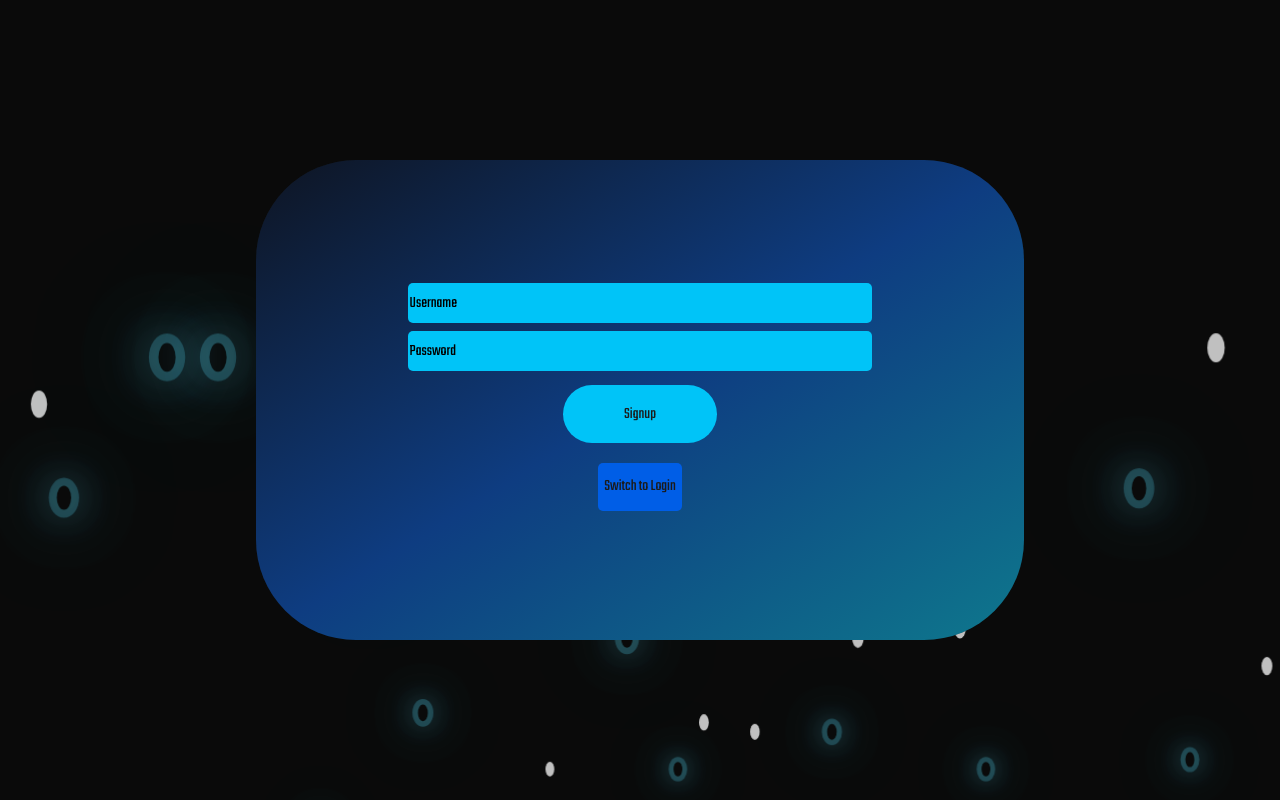
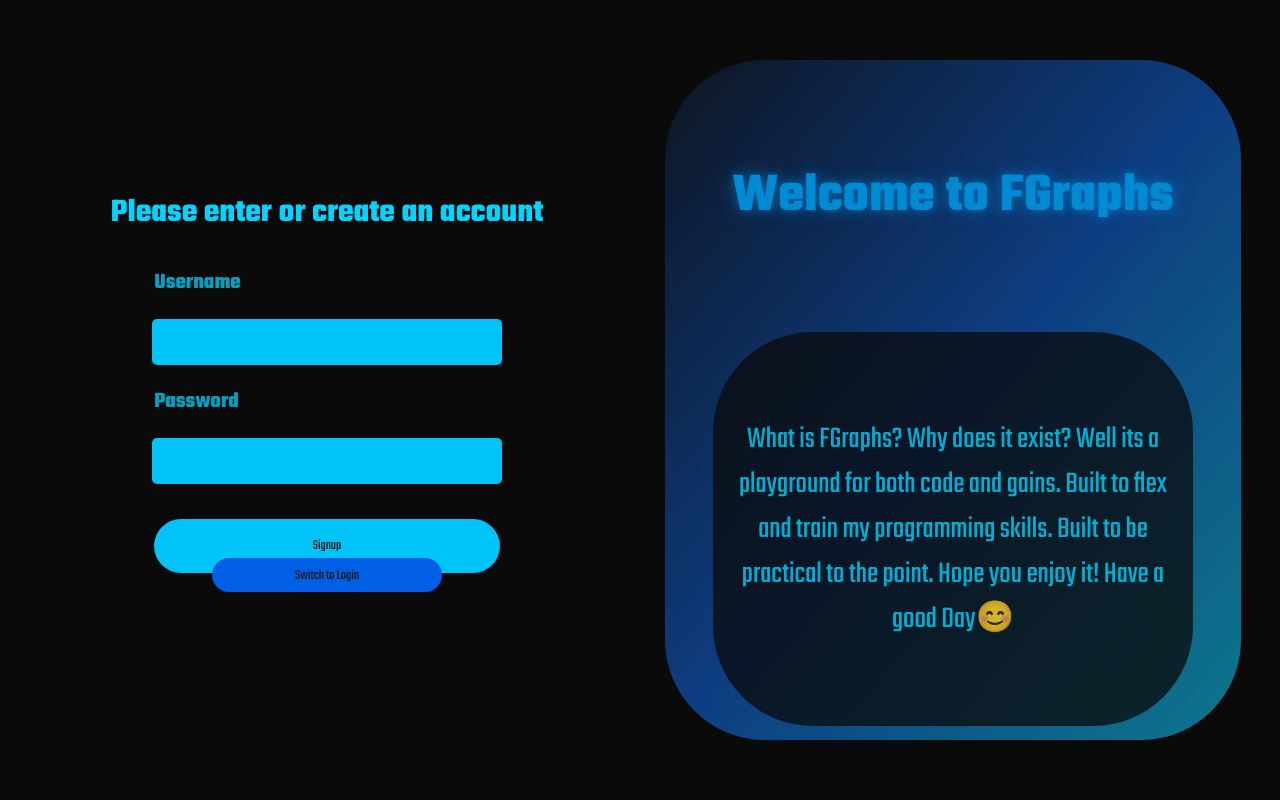
Before and after one commit to TheHeartstriker/FitnessApp, a React (Vite) app in the folder FitnessApp/: page /login in a window 1280 px wide. Built offline with nearby package versions, Linux system fonts and the light colour scheme.

Commit message:
Changed login and fix rem
Made the login more introductory and fixed the rem issue

```diff
--- a/FitnessApp/src/Daily/Daily.css
+++ b/FitnessApp/src/Daily/Daily.css
@@ -55,7 +55,7 @@
 /* Submit button */
 .Submit {
   font-family: "Teko", sans-serif;
-  font-size: 2rem;
+  font-size: 1rem;
   position: relative;
   cursor: pointer;
   background-color: var(--Card-Basic);
@@ -113,7 +113,7 @@
 
 .ZoneContainer h5 {
   color: white;
-  font-size: 2rem;
+  font-size: 1.5rem;
   margin: 0;
   padding: 0;
 }
@@ -173,9 +173,9 @@
 
 .ShareButton {
   position: absolute;
-  width: 20rem;
+  width: 10rem;
   border-radius: 20px;
-  height: 10rem;
+  height: 5rem;
   left: 40%;
   bottom: 0;
   border: 2.5px solid var(--Blue-1);
--- a/FitnessApp/src/DataImpose/ViewPage.css
+++ b/FitnessApp/src/DataImpose/ViewPage.css
@@ -94,7 +94,7 @@
 /* The data containers*/
 .Data {
   color: var(--Blue-2);
-  font-size: 1.5rem;
+  font-size: 1rem;
   position: relative;
   display: flex;
   align-items: center;
--- a/FitnessApp/src/Login/Login.css
+++ b/FitnessApp/src/Login/Login.css
@@ -25,6 +25,7 @@
   background-color: var(--Background);
   height: 100vh;
   width: 100vw;
+  gap: 50px;
 }
 
 /* The visable box that contains the text boxes */
@@ -34,29 +35,99 @@
   flex-direction: column;
   align-items: center;
   justify-content: center;
-  height: 60vh;
-  width: 60vw;
+  height: 85%;
+  width: 45vw;
+  border-radius: 100px;
+}
+
+.LogSignPage h1 {
+  color: var(--Text-Blue);
+  font-size: 3rem;
+  margin: 20px;
+}
+
+.UP-Container {
+  display: flex;
+  flex-direction: row;
+  align-items: center;
+  width: 60%;
+  height: 7.5%;
+  text-align: left;
+}
+
+.UP-Container h2 {
+  font-family: "Teko", sans-serif;
+  font-size: 2rem;
+  color: var(--Text-Blue);
+  margin: 10px;
+  margin-left: 0px;
+  opacity: 75%;
+}
+
+.WhatIsThis {
+  display: flex;
+  position: relative;
+  flex-direction: column;
+  align-items: center;
+  width: 45vw;
+  height: 85%;
   background-color: var(--Card-Basic);
   border-radius: 100px;
 }
 
-.LogSignPage::before {
+.WhatIsThis::before {
   content: "";
   position: absolute;
   border-radius: 100px;
   width: 100%;
   height: 100%;
-  opacity: 0.5;
   background: linear-gradient(
     to bottom right,
-    var(--Gradient1),
-    var(--Gradient2) 50%,
-    var(--Gradient3)
+    rgba(0, 14, 41, 0.5),
+    rgba(0, 95, 231, 0.5) 50%,
+    rgba(0, 212, 255, 0.5)
   );
 }
 
+.WhatIsThis-H1Main {
+  position: relative;
+  display: flex;
+  width: 80%;
+  height: 40%;
+  align-items: center;
+  justify-content: center;
+}
+
+.WhatIsThis-H1Main h1 {
+  font-family: "Teko", sans-serif;
+  font-size: 5rem;
+  color: var(--Blue-2);
+  text-shadow: 0 0 10px rgba(0, 138, 211, 0.45),
+    0 0 20px rgba(0, 138, 211, 0.45);
+
+  text-align: center;
+}
+
+.WhatIsThis-H2 {
+  position: relative;
+  display: flex;
+  width: 80%;
+  height: 55%;
+  align-items: center;
+  justify-content: center;
+  background-color: rgba(10, 10, 10, 0.75);
+  border-radius: 100px;
+  padding: 10px;
+}
+
+.WhatIsThis-H2 p {
+  font-size: 2.8rem;
+  color: var(--Text-Blue);
+  opacity: 0.8;
+  text-align: center;
+}
+
 .LogSignPage input {
-  font-family: "Teko", sans-serif;
   width: 100%;
   font-size: 2rem;
 }
@@ -73,7 +144,7 @@
 /* The input group is the text boxes the are used to send the username and password */
 .input-group input {
   width: 60%;
-  height: 80%;
+  height: 65%;
   border: none;
   border-radius: 5px;
   background-color: var(--Blue-1);
@@ -84,18 +155,41 @@
 .input-group input::placeholder {
   color: black;
 }
+.Button-Container-Login {
+  display: flex;
+  flex-direction: column;
+  justify-content: center;
+  align-items: center;
+  width: 100%;
+  height: 20%;
+}
+/* The button that either logs the user in or signs them up */
+.loginOrSign {
+  position: relative;
+  font-family: "Teko", sans-serif;
+  font-size: 1.3rem;
+  color: #1b1b1b;
+  width: 60%;
+  height: 40%;
+  background: var(--Blue-1);
+  border-radius: 50px;
+  border: none;
+  z-index: 1;
+  transition: 1s ease-in-out background, 1s ease-in-out box-shadow;
+}
 /* The switch button */
 .Switch {
+  position: relative;
   font-family: "Teko", sans-serif;
-  font-size: 2rem;
+  font-size: 1.3rem;
   background-color: var(--Gradient2);
-  margin: 10px;
   border: none;
-  border-radius: 5px;
-  height: 10%;
-  width: 11%;
+  border-radius: 50px;
+  height: 25%;
+  width: 40%;
   color: #1b1b1b;
   z-index: 1;
+  bottom: 15px;
   transition: 1s ease-in-out background-color;
 }
 
@@ -103,20 +197,6 @@
   background-color: var(--Text-Blue);
 }
 
-/* The button that either logs the user in or signs them up */
-.loginOrSign {
-  font-family: "Teko", sans-serif;
-  font-size: 2rem;
-  color: #1b1b1b;
-  width: 20%;
-  height: 12%;
-  background: var(--Blue-1);
-  border-radius: 50px;
-  border: none;
-  margin: 10px;
-  z-index: 1;
-  transition: 1s ease-in-out background, 1s ease-in-out box-shadow;
-}
 .loginOrSign:hover {
   box-shadow: 0 0 10px 5px var(--Blue-1);
   background: var(--Blue-2);
@@ -128,40 +208,7 @@
 .AnimatePulseGreen {
   animation: PulseGreen 3s ease-in-out;
 }
-/* The bubble background can find the relevant jsx in the background.jsx file */
-.Background {
-  position: absolute;
-  width: 100%;
-  display: flex;
-}
 
-.Background span {
-  position: relative;
-  width: 30px;
-  height: 30px;
-  background: var(--Cyan-1);
-  margin: 0 4px;
-  border-radius: 50%;
-  box-shadow: 0 0 0 10px #4fc3dc44, 0 0 50px #4fc3dc, 0 0 100px #4fc3dc,
-    0 0 150px #4fc3dc;
-  animation: animate 15s linear infinite;
-  animation-duration: calc(15s / var(--i) * 10);
-}
-
-.Background span:nth-child(even) {
-  background: silver;
-  box-shadow: 0 0 0 10px var(--grey-1), 0 0 50px silver, 0 0 100px silver,
-    0 0 150px silver;
-}
-
-@keyframes animate {
-  0% {
-    transform: translateY(100vh) scale(0);
-  }
-  100% {
-    transform: translateY(-10vh) scale(1);
-  }
-}
 /* Pulse indicators */
 @keyframes PulseRed {
   0% {
--- a/FitnessApp/src/Login/Login.jsx
+++ b/FitnessApp/src/Login/Login.jsx
@@ -222,26 +222,31 @@ function LoginPage() {
     <>
       {/* Outside container */}
       <div className="LogSignContainer">
-        <BackgroundAnimation />
         {/* The inside container that holds the text boxes */}
         <div className="LogSignPage">
+          <h1>Please enter or create an account</h1>
+          <div className="UP-Container">
+            <h2>Username</h2>
+          </div>
           <div className="input-group">
             <input
               ref={borderRef}
               type="text"
               value={username}
               onChange={handleUsernameChange}
-              placeholder="Username"
             />
+          </div>
+          <div className="UP-Container">
+            <h2>Password</h2>
           </div>
           <div className="input-group">
             <input
               type="password"
               value={password}
               onChange={handlePasswordChange}
-              placeholder="Password"
             />
           </div>
+          <div className="Button-Container-Login">
             <button className="loginOrSign" onClick={handleSignOrLog}>
               {login ? "Login" : "Signup"}
             </button>
@@ -250,6 +255,20 @@ function LoginPage() {
             </button>
           </div>
         </div>
+        <div className="WhatIsThis">
+          <div className="WhatIsThis-H1Main">
+            <h1>Welcome to FGraphs</h1>
+          </div>
+          <div className="WhatIsThis-H2">
+            <p>
+              What is FGraphs? Why does it exist? Well its a playground for both
+              code and gains. Built to flex and train my programming skills.
+              Built to be practical to the point. Hope you enjoy it! Have a good
+              Day😊
+            </p>
+          </div>
+        </div>
+      </div>
     </>
   );
 }
--- a/FitnessApp/src/NavBar/Nav.css
+++ b/FitnessApp/src/NavBar/Nav.css
@@ -50,8 +50,8 @@
   position: relative;
   margin-top: 60px;
   margin-bottom: 60px;
-  width: 9rem;
-  height: 9rem;
+  width: 6rem;
+  height: 6rem;
   color: #00c4f8;
   border: 3px solid #008ad3;
   border-radius: 10px;
@@ -94,13 +94,13 @@
 
 .NavBar li span {
   margin-left: 10px;
-  font-size: 2rem;
+  font-size: 1.5rem;
   transition: max-height 0.3s ease-out;
 }
 
 .icons {
-  width: 7rem;
-  height: 7rem;
+  width: 4rem;
+  height: 4rem;
   color: #00c4f8;
   padding: 10px;
   border: 3px solid #008ad3;
--- a/FitnessApp/src/Share/Share.css
+++ b/FitnessApp/src/Share/Share.css
@@ -57,7 +57,7 @@
   box-shadow: 0 0 30px var(--Blue-3);
 
   background-color: var(--Card-Basic);
-  font-size: 2rem;
+  font-size: 1.5rem;
   margin: 75px;
   aspect-ratio: 1 / 1;
   border-radius: 5px;
@@ -70,7 +70,7 @@
 }
 
 .Item h3 {
-  font-size: 1.5rem;
+  font-size: 0.8rem;
   margin: 0;
   padding: 0;
   color: var(--Text-Blue);
--- a/FitnessApp/src/Site.css
+++ b/FitnessApp/src/Site.css
@@ -6,42 +6,35 @@ body {
   padding: 0;
 }
 
-html,
 body {
   font-family: "Teko", sans-serif;
 }
 
 @media (min-width: 2000px) {
   html {
-    font-size: 18px;
+    font-size: 20px;
   }
 }
 
-@media (min-width: 1400px) {
+@media (max-width: 1500px) {
   html {
-    font-size: 14px;
+    font-size: 13px;
   }
 }
 
-@media (min-width: 1200px) {
+@media (max-width: 1300px) {
   html {
-    font-size: 12px;
+    font-size: 11px;
   }
 }
 
-@media (min-width: 1000px) {
+@media (max-width: 1000px) {
   html {
-    font-size: 10px;
+    font-size: 9px;
   }
 }
 
-@media (min-width: 600px) {
-  html {
-    font-size: 8px;
-  }
-}
-
-@media (max-width: 599px) {
+@media (max-width: 600px) {
   html {
     font-size: 7px;
   }
```
Also changed, not shown: 1 other file (tests, documents, lock files or other folders). Lines whose indentation alone changed are shown as unchanged.
